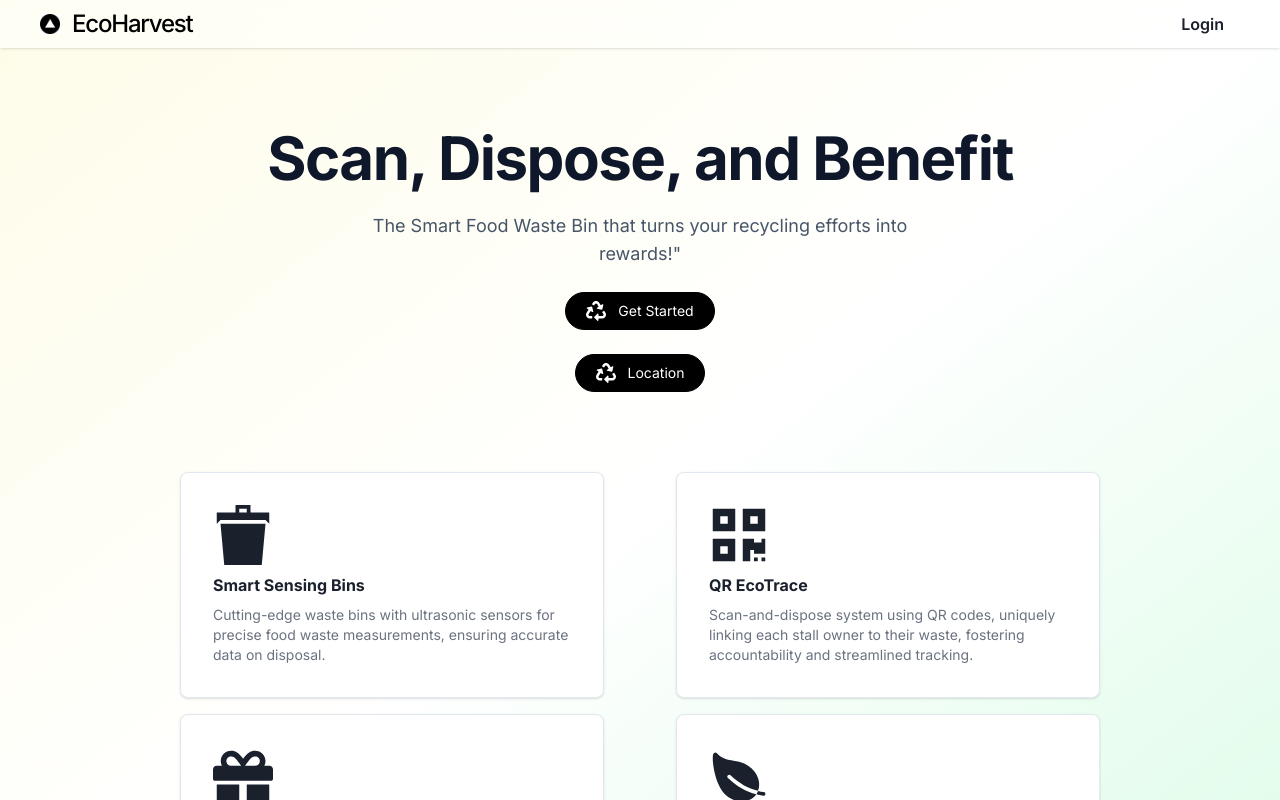
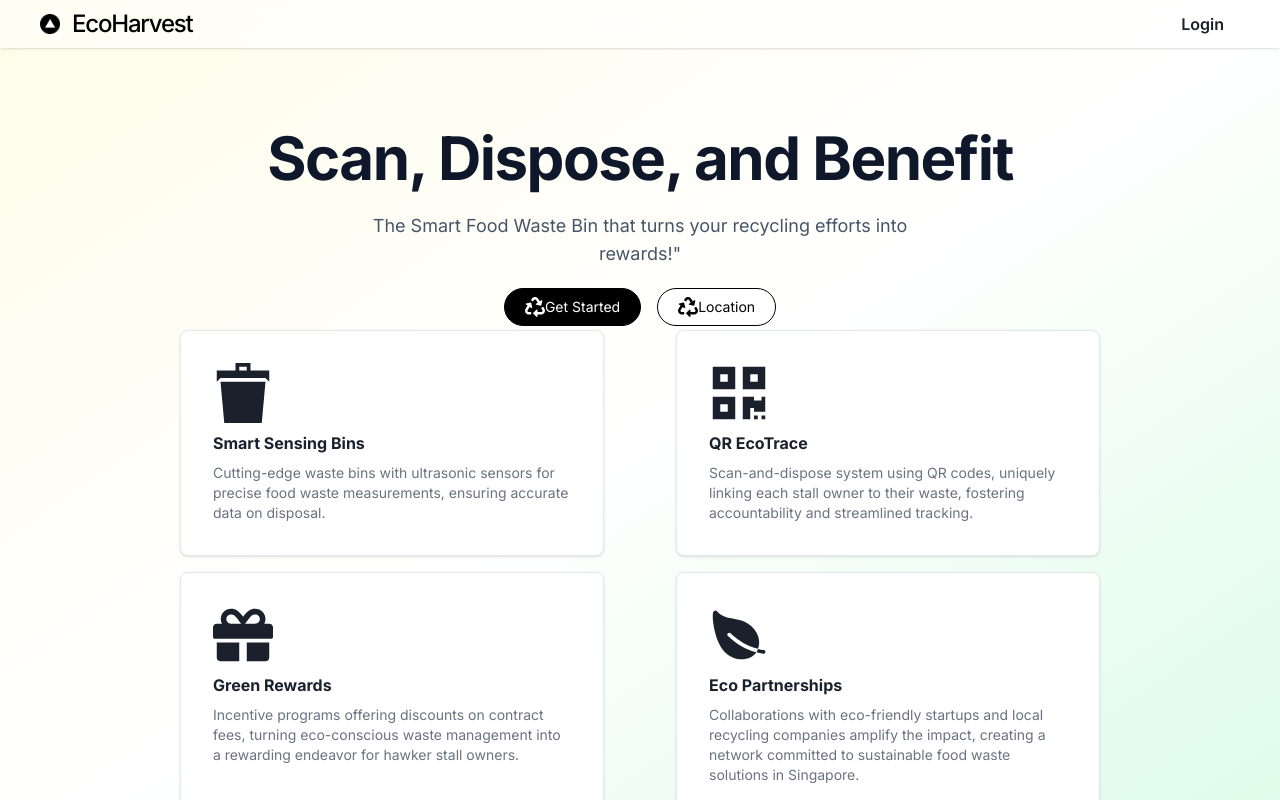
Before and after one commit to dunyanong/EcoHarvest, a Next.js app: page / in a window 1280 px wide. Shown: the top 800 px of the page. Built offline with nearby package versions, Linux system fonts and the light colour scheme; no server answers.

Commit message:
minor updates

```diff
--- a/pages/confirmpayment.js
+++ b/pages/confirmpayment.js
@@ -10,7 +10,7 @@ const ConfirmPayment = () => {
 
   // handle confirmation
   const handleConfirm = () => {
-    router.push('/paid');
+    router.push('/successful');
   };
 
   // handle cancellation
--- a/pages/creditsystem.js
+++ b/pages/creditsystem.js
@@ -37,7 +37,7 @@ export default function CreditSystem() {
                     <h3 className="font-bold">NTUC Vouchers</h3>
                     <p className="text-sm text-gray-500">A $10 NTUC voucher that you can use for various purchases. This reward allows for unlimited redemptions.</p>
                     <button className="group mx-auto mt-6 flex max-w-fit items-center justify-center space-x-2 rounded-full border border-black bg-black px-5 py-2 text-sm text-white transition-colors hover:bg-white hover:text-black gap-1">
-                        <a href="/paid"><p>100 PTS</p></a>
+                        <a href="/successful"><p>100 PTS</p></a>
                     </button>
                   </div>
                 </div>
@@ -49,7 +49,7 @@ export default function CreditSystem() {
                     <h3 className="font-bold">5% Tax Reduction</h3>
                     <p className="text-sm text-gray-500">Enjoy a 5% reduction in your tax liability, providing you with financial relief.</p>
                     <button className="group mx-auto mt-6 flex max-w-fit items-center justify-center space-x-2 rounded-full border border-black bg-black px-5 py-2 text-sm text-white transition-colors hover:bg-white hover:text-black gap-1">
-                        <a href="/paid"><p>1000 PTS</p></a>
+                        <a href="/successful"><p>1000 PTS</p></a>
                     </button>
                   </div>
                 </div>
@@ -61,7 +61,7 @@ export default function CreditSystem() {
                     <h3 className="font-bold">Government Business Support</h3>
                     <p className="text-sm text-gray-500">The government will support your business by purchasing a batch of vouchers from you and distributing them to citizens, providing exposure and potential new customers for your business.</p>
                     <button className="group mx-auto mt-6 flex max-w-fit items-center justify-center space-x-2 rounded-full border border-black bg-black px-5 py-2 text-sm text-white transition-colors hover:bg-white hover:text-black gap-1">
-                        <a href="/paid"><p>5000 PTS</p></a>
+                        <a href="/successful"><p>5000 PTS</p></a>
                     </button>
                   </div>
                 </div>
--- a/pages/index.js
+++ b/pages/index.js
@@ -21,21 +21,24 @@ export default function Home() {
                 <h1 className="text-slate-900 font-display font-bold text-4xl sm:text-5xl lg:text-6xl tracking-tight text-center">Scan, Dispose, and Benefit</h1>
                 <p className="mt-6 text-base md:text-lg text-slate-600 text-center max-w-xl mx-auto">The Smart Food Waste Bin that turns your recycling efforts into rewards!"</p>
             </div>
+            <div className="flex justify-center space-x-4 pt-5">
               <Link href='/auth/Login' legacyBehavior>
-                <button className="group mx-auto mt-6 flex max-w-fit items-center justify-center space-x-2 rounded-full border border-black bg-black px-5 py-2 text-sm text-white transition-colors hover:bg-white hover:text-black gap-1">
+                <button className="group flex items-center rounded-full border border-black bg-black px-5 py-2 text-sm text-white transition-colors hover:bg-white hover:text-black">
                   <FaRecycle className="fill-current w-5 h-5" />
                   <p>Get Started</p>
                 </button>
               </Link>
-            <Link href='/Profile/index' legacyBehavior>
-                <button className="group mx-auto mt-6 flex max-w-fit items-center justify-center space-x-2 rounded-full border border-black bg-black px-5 py-2 text-sm text-white transition-colors hover:bg-white hover:text-black gap-1">
+              <Link href='/location' legacyBehavior>
+                <button className="group flex items-center rounded-full border border-black bg-white px-5 py-2 text-sm text-black transition-colors hover:bg-black hover:text-white">
                   <FaRecycle className="fill-current w-5 h-5" />
                   <p>Location</p>
                 </button>
               </Link>
+            </div>
+
 
             <div className="mx-1">
-            <div className="mx-auto grid justify-center gap-4 md:grid-cols-2 pt-20">
+            <div className="mx-auto grid justify-center gap-4 md:grid-cols-2 pt-1 0">
               <div className="relative overflow-hidden rounded-lg border bg-white p-2 shadow mx-7">
                 <div className="flex flex-col justify-between rounded-md p-6">
                   <span className="text-2xl md:text-4xl lg:text-6xl mb-2"><ImBin2 /></span>
--- a/pages/paid.js
+++ b/pages/successful.js
@@ -22,7 +22,7 @@ export default function Paid() {
       <div className="flex items-center justify-center h-screen">
         <div className="p-8 rounded-md text-center">
           <div className='flex justify-center'>
-            <Image src={Tick} width={30} />
+            <Image src={Tick} width={60} />
           </div>
           <h1 className="text-2xl font-semibold my-4">Redemption Successful!</h1>
           <p className="text-sm text-gray-700">
--- /dev/null
+++ b/styles/marker-cluster.css
@@ -0,0 +1,37 @@
+* {
+    box-sizing: border-box;
+    margin: 0;
+    padding: 0;
+  }
+
+  #root {
+    height: 100vh;
+    display: flex;
+    align-items: center;
+    justify-content: center;
+    flex-direction: column;
+    gap: 1em;
+    font-family: sans-serif;
+    color: #333;
+    background-color: #f3e4d7;
+  }
+
+  /* height of the container */
+  .leaflet-container {
+    height: 90vh;
+    width: 90%;
+    border-radius: 2rem;
+  }
+
+  .cluster-icon {
+    background-color: #333;
+    height: 2em;
+    width: 2em;
+    color: #fff;
+    display: flex;
+    align-items: center;
+    justify-content: center;
+    border-radius: 50%;
+    font-size: 1.2rem;
+    box-shadow: 0 0 0px 5px #fff;
+  }
```
Lines whose indentation alone changed are shown as unchanged.
